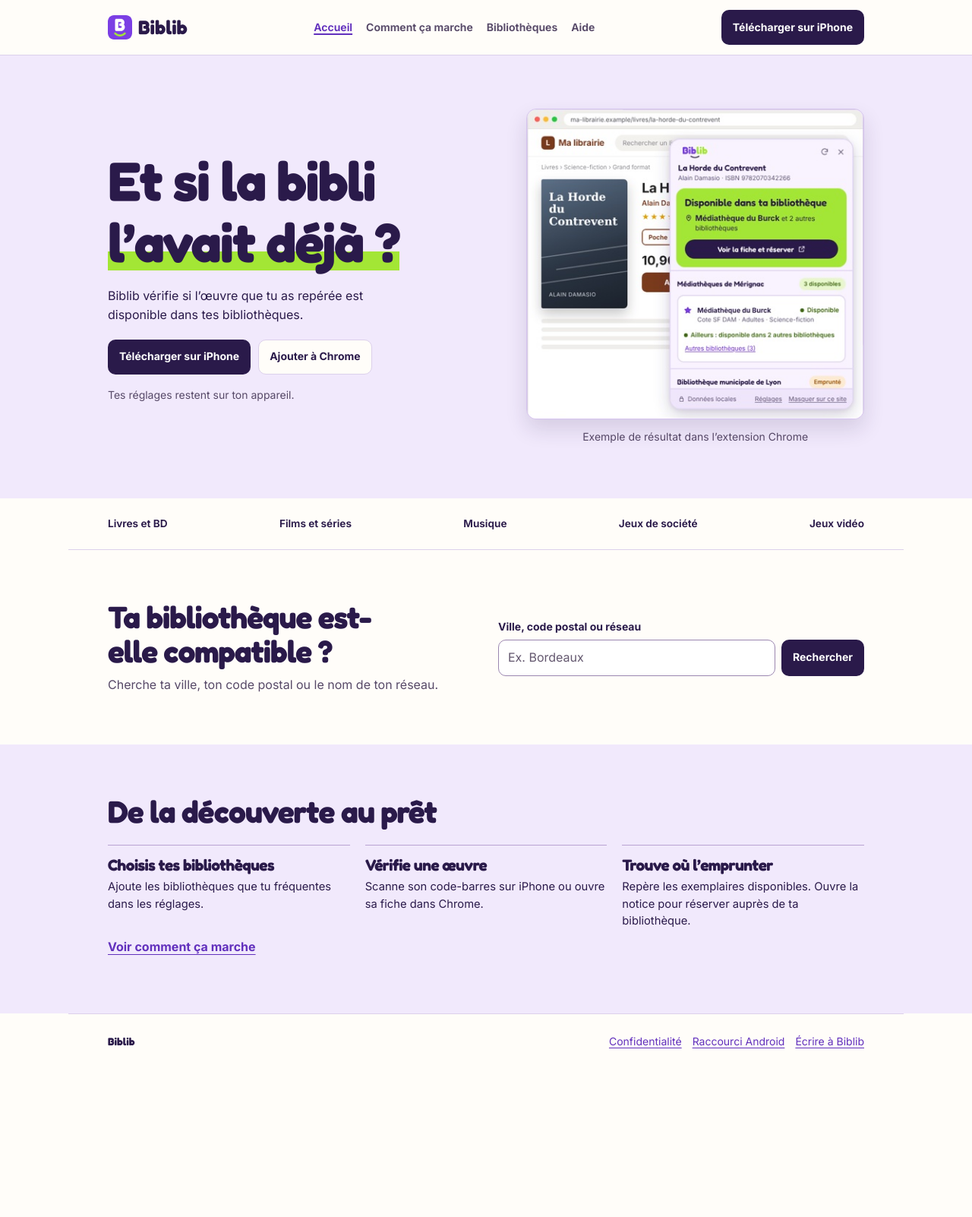
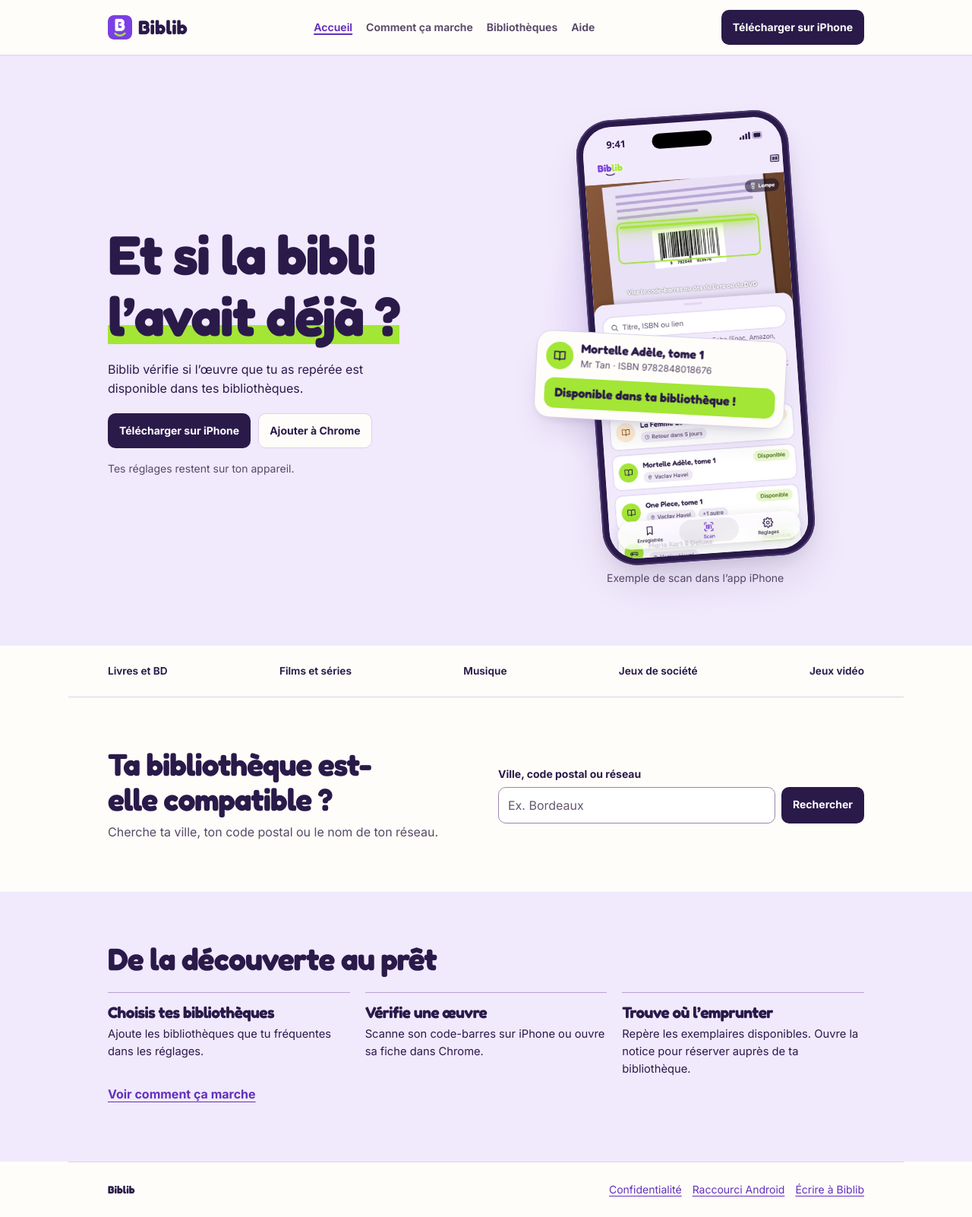
Before and after one commit to Bublex/biblib-site, a Jekyll site: the page built from index.html, in a window 1280 px wide. Shown: the whole page at 76% size. Built offline with Jekyll 4.4.1, drawn with Linux system fonts in a browser that asks for light colours; before the commit the page ends 1407 px from its top, so only the background shows below that.

Commit message:
Accueil : iPhone en train de scanner à la place de la capture Chrome
Cadre d'iPhone en CSS autour d'une vraie capture de l'onglet Scan,
ligne de lecture animée dans le viseur, carte « Disponible » posée dessus.
Animations coupées si l'utilisateur réduit les mouvements.

Co-Authored-By: Claude Opus 5.5 <noreply@anthropic.com>
Claude-Session: https://claude.ai/code/session_016S1ijaZakg5m5qLRMsyr5e

```diff
--- a/assets/biblib.css
+++ b/assets/biblib.css
@@ -33,6 +33,9 @@
     --status-ok: #578312;
     --status-wait: #a76123;
     --status-check: #7858ae;
+    --device: #2a1a4a;
+    --device-edge: #4a3670;
+    --glow: #c4a6fa99;
     --title-font: "Biblib Fredoka", system-ui, sans-serif;
     background: var(--paper);
     color: var(--ink);
@@ -62,6 +65,9 @@
       --status-ok: #84cc16;
       --status-wait: #f0a35e;
       --status-check: #a78bfa;
+      --device: #05020c;
+      --device-edge: #3a2c5c;
+      --glow: #6230bd88;
     }
   }
   #biblib-maquette * { box-sizing: border-box; }
@@ -105,6 +111,29 @@
   #biblib-maquette .bb-hero-copy { max-width: 39ch; padding-block: 2px 4px; }
   #biblib-maquette .bb-browser { position: relative; aspect-ratio: 461 / 424; overflow: hidden; border-radius: 13px; background: var(--frame); border: 1px solid var(--frame-line); box-shadow: 0 13px 28px var(--shadow); }
   #biblib-maquette .bb-browser img { position: absolute; top: -11.8%; left: -75.3%; width: 182.22%; height: auto; max-width: none; }
+  /* Accueil : l'app iPhone en train de scanner. Le cadre est en CSS, l'écran est une vraie capture de l'app. */
+  #biblib-maquette .bb-showcase { position: relative; display: grid; justify-items: center; padding-block: 8px; isolation: isolate; }
+  #biblib-maquette .bb-showcase::before { content: ""; position: absolute; z-index: -1; inset: 6% 4% 12%; border-radius: 50%; background: radial-gradient(closest-side, var(--glow), transparent); }
+  #biblib-maquette .bb-iphone { width: clamp(220px, 23vw, 280px); padding: 9px; border-radius: 46px; background: var(--device); box-shadow: inset 0 0 0 2px var(--device-edge), 0 30px 60px -12px var(--shadow), 0 12px 24px -10px var(--shadow); transform: rotate(-4deg); }
+  #biblib-maquette .bb-iphone-screen { position: relative; aspect-ratio: 440 / 956; overflow: hidden; border-radius: 37px; background: #f1e9fc; }
+  #biblib-maquette .bb-iphone-screen img { position: absolute; left: 0; top: 6.49%; width: 100%; height: auto; }
+  #biblib-maquette .bb-iphone-status { position: absolute; inset: 0 0 auto; height: 6.49%; display: flex; align-items: center; justify-content: space-between; padding: 4% 9% 0 12%; color: #2a1a4a; fill: currentColor; font: 650 .8rem/1 system-ui, sans-serif; }
+  #biblib-maquette .bb-iphone-status svg { width: 15%; height: auto; }
+  #biblib-maquette .bb-iphone-island { position: absolute; top: 2.2%; left: 50%; width: 30%; height: 3.6%; translate: -50% 0; border-radius: 99px; background: #000; }
+  /* Ligne de lecture dans le viseur vert de la capture (position mesurée sur l'image). */
+  #biblib-maquette .bb-scanline { position: absolute; left: 15.5%; width: 69%; top: 23%; height: 3px; border-radius: 3px; background: #a3e635; box-shadow: 0 0 8px 2px #a3e635b3, 0 0 22px 6px #a3e63555; animation: bb-scan 2.4s ease-in-out infinite alternate; }
+  @keyframes bb-scan { to { top: 31.5%; } }
+  #biblib-maquette .bb-verdict { position: absolute; top: 47%; left: 50%; width: min(108%, 330px); translate: -64% 0; rotate: 3deg; padding: 12px; border-radius: 20px; background: var(--paper); border: 1px solid var(--line); box-shadow: 0 22px 44px -14px var(--shadow), 0 6px 14px -6px var(--shadow); animation: bb-pop 4.8s ease-in-out infinite; }
+  #biblib-maquette .bb-verdict-head { display: flex; align-items: center; gap: 10px; }
+  #biblib-maquette .bb-verdict-icon { display: grid; place-items: center; flex: none; width: 36px; height: 36px; border-radius: 50%; background: #a3e635; color: #2a1a4a; }
+  #biblib-maquette .bb-verdict b { display: block; font: 700 1rem/1.15 var(--title-font); }
+  #biblib-maquette .bb-verdict small { display: block; margin-top: 2px; color: var(--muted); font-size: .75rem; }
+  #biblib-maquette .bb-verdict p { margin-top: 10px; padding: 10px 14px; border-radius: 13px; background: #a3e635; color: #2a1a4a; font: 700 1.02rem/1.2 var(--title-font); }
+  @keyframes bb-pop { 0%, 100% { transform: translateY(0); } 50% { transform: translateY(-8px); } }
+  @media (prefers-reduced-motion: reduce) {
+    #biblib-maquette .bb-scanline, #biblib-maquette .bb-verdict { animation: none; }
+    #biblib-maquette .bb-scanline { top: 27%; }
+  }
   #biblib-maquette figcaption { font-size: .875rem; color: var(--muted); text-align: center; margin-top: 12px; }
   #biblib-maquette .bb-formats { display: flex; align-items: center; justify-content: space-between; flex-wrap: wrap; gap: 4px 12px; list-style: none; padding-block: 17px; border-bottom: 1px solid var(--line); }
   #biblib-maquette .bb-formats li { display: flex; align-items: center; gap: 7px; padding-block: 6px; font-size: .85rem; font-weight: 650; }
@@ -164,6 +193,7 @@
     #biblib-maquette .bb-nav a { font-size: .875rem; }
     #biblib-maquette .bb-nav a[data-page-link="accueil"] { display: none; }
     #biblib-maquette .bb-hero figure { max-width: 380px; margin-inline: auto; width: 100%; }
+    #biblib-maquette .bb-verdict { width: min(94%, 320px); translate: -50% 0; }
     #biblib-maquette .bb-steps { gap: 15px; }
     #biblib-maquette .bb-formats { justify-content: flex-start; column-gap: 16px; }
   }
--- a/index.html
+++ b/index.html
@@ -16,11 +16,20 @@ permalink: /
             </div>
             <p class="bb-muted bb-small bb-hero-note">Tes réglages restent sur ton appareil.</p>
           </div>
-          <figure>
-            <div class="bb-browser">
-              <img src="{{ '/assets/chrome.jpg' | relative_url }}" width="840" height="525" alt="Sur la fiche de La Horde du Contrevent, Biblib indique un exemplaire disponible à la médiathèque du Burck.">
+          <figure class="bb-showcase">
+            <div class="bb-iphone">
+              <div class="bb-iphone-screen">
+                <div class="bb-iphone-status" aria-hidden="true"><span>9:41</span><svg width="44" height="14" viewBox="0 0 44 14"><rect x="0" y="9" width="3.5" height="5" rx="1" /><rect x="5.5" y="6" width="3.5" height="8" rx="1" /><rect x="11" y="3" width="3.5" height="11" rx="1" /><rect x="16.5" y="0" width="3.5" height="14" rx="1" /><rect x="24.5" y="1" width="17" height="12" rx="3.5" fill="none" stroke="currentColor" stroke-opacity=".45" stroke-width="1.3" /><rect x="26.5" y="3" width="13" height="8" rx="2" /></svg></div>
+                <span class="bb-iphone-island" aria-hidden="true"></span>
+                <img src="{{ '/assets/iphone-scan.jpg' | relative_url }}" width="660" height="1341" alt="Sur iPhone, l’onglet Scan de Biblib vise le code-barres de Mortelle Adèle, tome 1. Dessous, les recherches récentes indiquent si chaque livre est disponible ou emprunté.">
+                <span class="bb-scanline" aria-hidden="true"></span>
+              </div>
             </div>
-            <figcaption>Exemple de résultat dans l’extension Chrome</figcaption>
+            <div class="bb-verdict" aria-hidden="true">
+              <div class="bb-verdict-head"><span class="bb-verdict-icon"><svg width="18" height="18" viewBox="0 0 24 24"><path d="M12 7v13M3 5h6a3 3 0 0 1 3 3 3 3 0 0 1 3-3h6v13h-6a3 3 0 0 0-3 2 3 3 0 0 0-3-2H3z" fill="none" stroke="currentColor" stroke-width="2" stroke-linejoin="round" /></svg></span><span><b>Mortelle Adèle, tome 1</b><small>Mr Tan · ISBN 9782848018676</small></span></div>
+              <p>Disponible dans ta bibliothèque&nbsp;!</p>
+            </div>
+            <figcaption>Exemple de scan dans l’app iPhone</figcaption>
           </figure>
         </div>
       </div>
```
Also changed, not shown: assets/iphone-scan.jpg (added).
